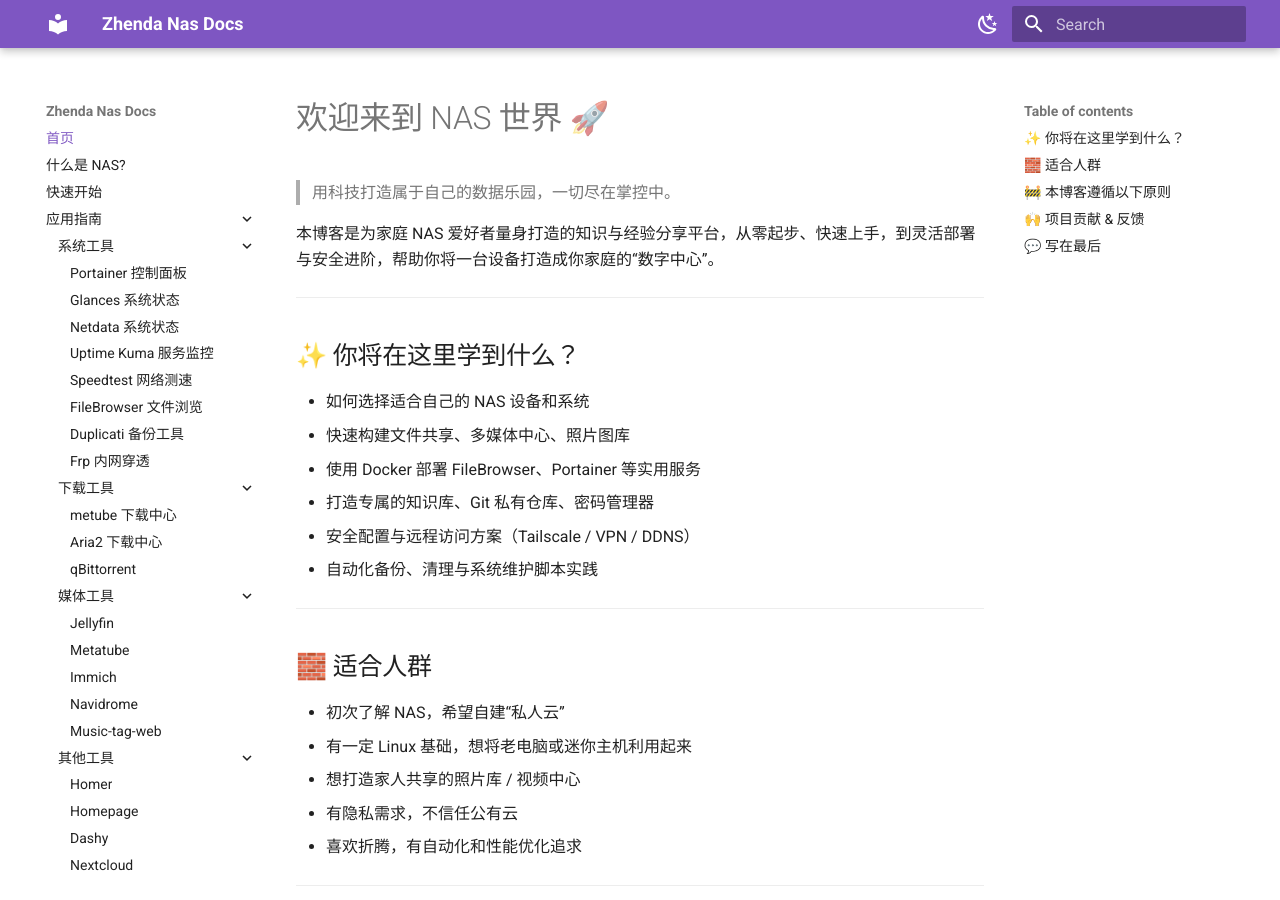
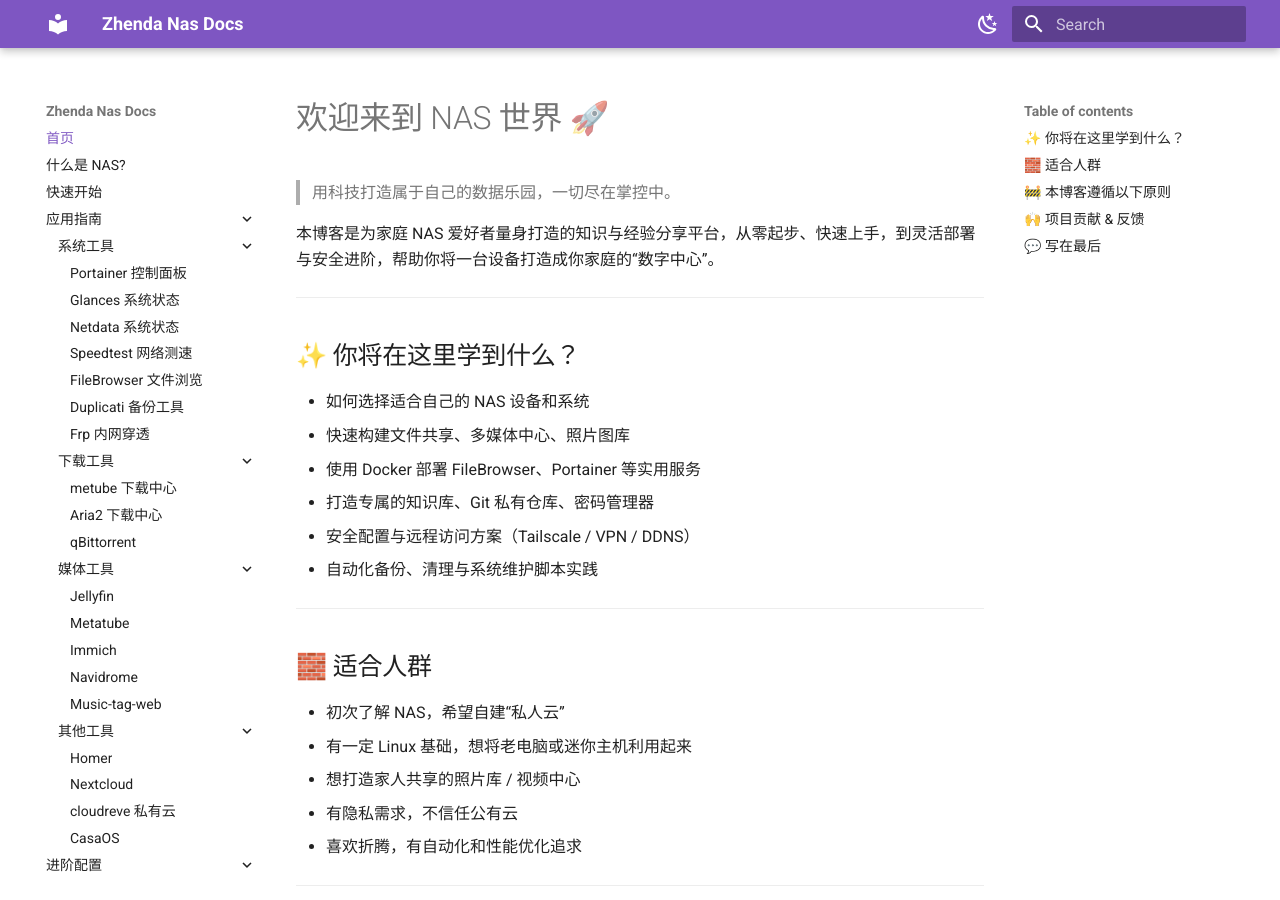
Before and after one commit to zhenda-hub/my-docker-files, an MkDocs documentation site: the page built from docs/index.md, in a window 1280 px wide and 900 px high. Built offline with MkDocs 1.6.1 and Material for MkDocs 9.7.7, drawn with Linux system fonts in a browser that asks for light colours; some of the changed lines change nothing that is shown.

Commit message:
update: mkdocs

```diff
--- a/mkdocs.yml
+++ b/mkdocs.yml
@@ -23,7 +23,7 @@ nav:
       - Portainer 控制面板: applications/system/portainer.md
       - Glances 系统状态: applications/system/glances.md
       - Netdata 系统状态: applications/system/netdata.md
-      - Uptime Kuma 服务监控: applications/system/uptime-kuma.md
+      # - Uptime Kuma 服务监控: applications/system/uptime-kuma.md
       - Speedtest 网络测速: applications/system/speedtest.md
       - FileBrowser 文件浏览: applications/system/filebrowser.md
       - Duplicati 备份工具: applications/system/duplicati.md
@@ -46,9 +46,9 @@ nav:
     #   - 密码管理: applications/productivity/password-manager.md
     - 其他工具:
       - Homer: applications/other/homer.md
-      - Homepage: applications/other/homepage.md
-      - Dashy: applications/other/dashy.md
-      - Nextcloud: applications/productivity/nextcloud.md
+      # - Homepage: applications/other/homepage.md
+      # - Dashy: applications/other/dashy.md
+      - Nextcloud: applications/other/nextcloud.md
       - cloudreve 私有云: applications/other/cloudreve.md
       - CasaOS: applications/other/casaos.md
   - 进阶配置:
```
